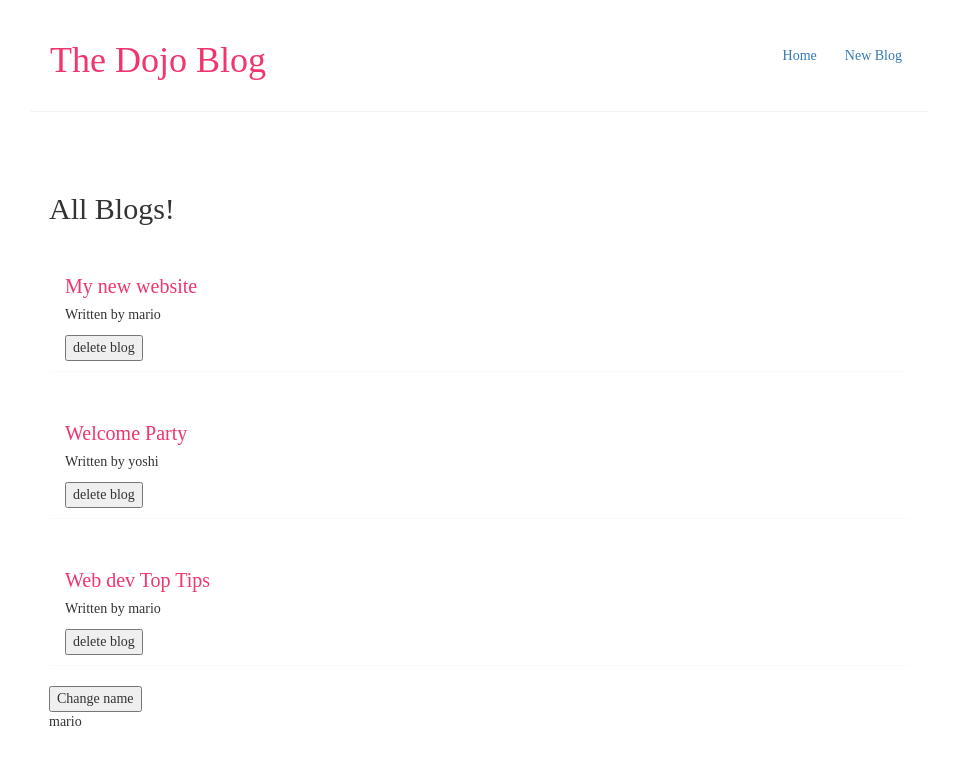
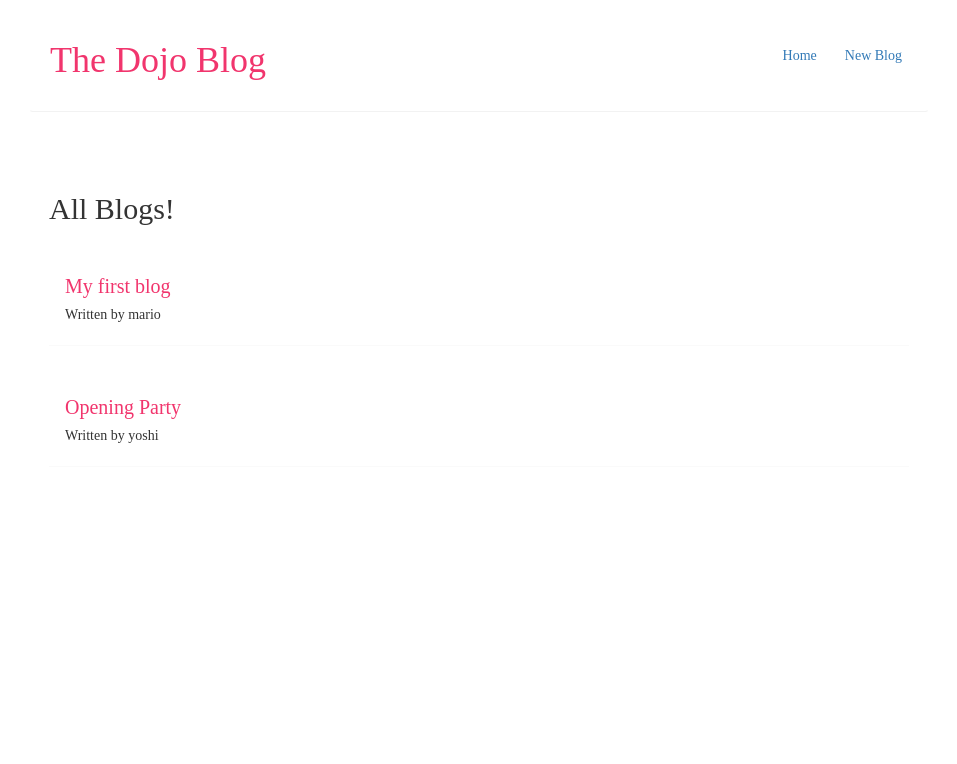
Before and after one commit to hamzazaka/my-react, a React (Create React App) app in the folder blog-app/: page / in a window 1280 px wide. Shown: the top 764 px of the page, without its empty margins (161-1118 px from the left). Built offline with nearby package versions, Linux system fonts and the light colour scheme; data requests are answered from the project's data file.

Commit message:
working on the json files

```diff
--- a/blog-app/src/components/Home.js
+++ b/blog-app/src/components/Home.js
@@ -3,30 +3,28 @@
 
 export default function Home() {
 
-  const [blogs,setBlogs]=useState([
-      {title:'My new website',body:'lorem ipsum ......',author:'mario',id:1},
-      {title:'Welcome Party',body:'lorem ipsum ......',author:'yoshi',id:2},
-      {title:'Web dev Top Tips',body:'lorem ipsum ......',author:'mario',id:3}
-  ]);
-
-  const [name,setName]=useState('mario')
+  const [blogs,setBlogs]=useState(null);
+//   const [isPending,setisPending]=useState(true);
 
 
-    const handleDelete=(id)=>{
-        const newBlogs=blogs.filter(blog=>blog.id!==id);
-        setBlogs(newBlogs)
-    }
+    useEffect(()=>{
+      fetch('http://localhost:8000/blogs')
+      .then(res=>{
+          return res.json()
+      })
+      .then((data)=>{
+          console.log(data);
+          setBlogs(data);
+        //   setisPending(false)
+      })
+    },[])
 
-    useEffect(()=>{
-      console.log('use effect ran');
-      console.log(name);
-    },[name])
 
     return (
         <div className="home">
-            <Bloglist blogs={blogs} title='All Blogs!' handleDelete={handleDelete}/>
-            <button onClick={()=>setName('hamza')}>Change name</button>
-            <p>{name}</p>
+            {/* {isPending && <div> Loading ...</div>} */}
+           {blogs && <Bloglist blogs={blogs} title='All Blogs!'/>
+            }
 
 
         </div>
--- a/blog-app/src/components/bloglist.js
+++ b/blog-app/src/components/bloglist.js
@@ -1,5 +1,5 @@
 
-export default function Bloglist({blogs,title,handleDelete}) {
+export default function Bloglist({blogs,title}) {
 
     return (
         <div className="blog-list">
@@ -8,7 +8,6 @@
            <div className="blog-preview" key={blog.id}>
                     <h2>{blog.title}</h2>
                     <p>Written by {blog.author}</p>
-                    <button onClick={()=>handleDelete(blog.id)}>delete blog</button>
                 </div>
             ))}
         </div>
```
